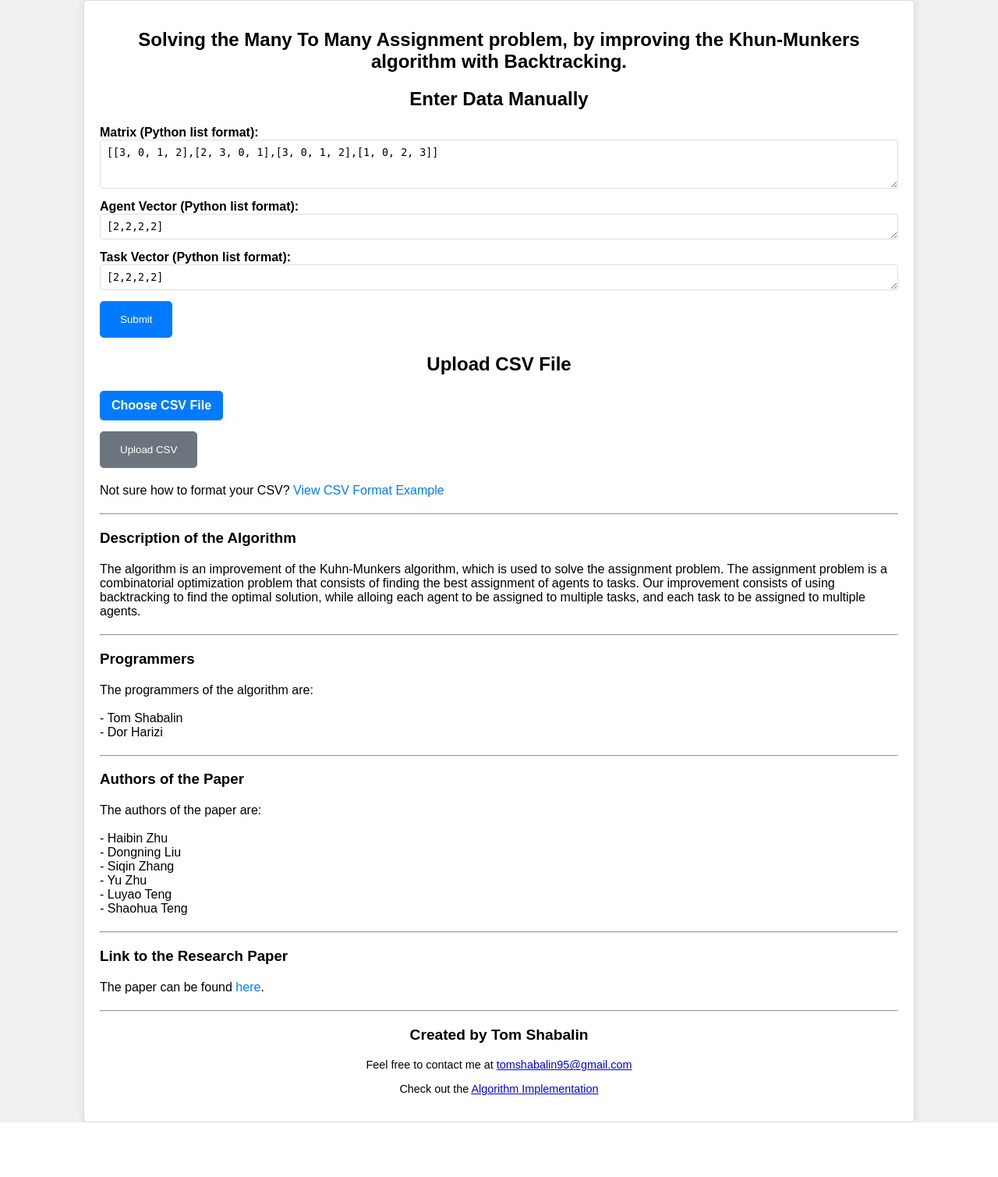
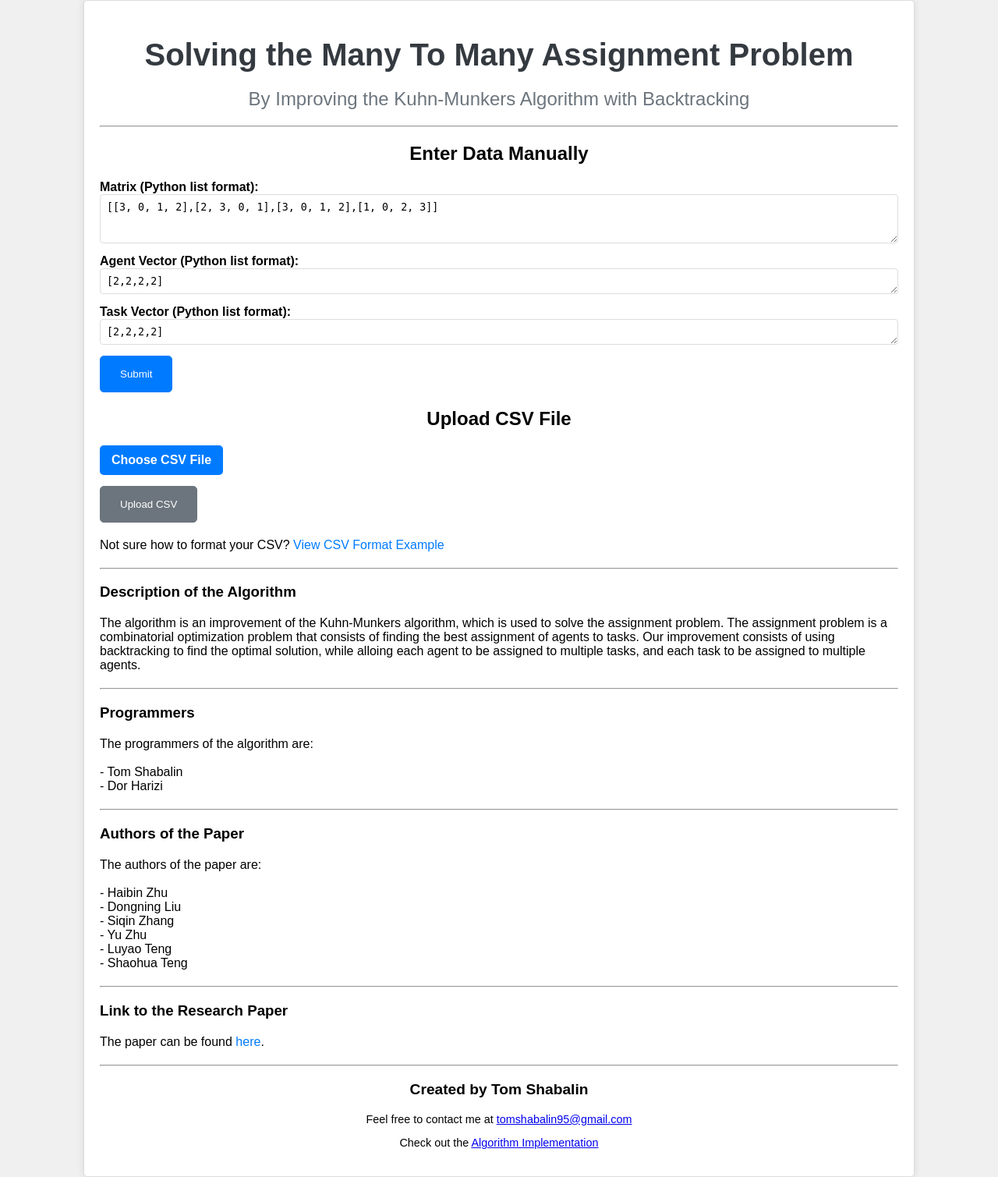
Before and after one commit to DorHarizi/ManyToMany_Flask, a Flask app: page / in a window 1280 px wide. Shown: the whole page at 78% size. Before the commit the page ends 1439 px from the top, so only its background shows below. Run offline with Flask 3, Linux system fonts and the light colour scheme.

Commit message:
Some last changes (css)

```diff
--- a/static/style.css
+++ b/static/style.css
@@ -15,6 +15,22 @@ body {
     border: 1px solid #ddd;
     border-radius: 5px;
     box-shadow: 0 0 10px rgba(0,0,0,0.1);
+}
+
+.main-title {
+    text-align: center;
+    margin-bottom: 20px;
+}
+
+.main-title h1 {
+    font-size: 2.5em;
+    color: #343a40;
+}
+
+.main-title h2 {
+    font-size: 1.5em;
+    color: #6c757d;
+    font-weight: 300;
 }
 
 h2 {
--- a/templates/index.html
+++ b/templates/index.html
@@ -7,7 +7,12 @@
 </head>
 <body>
     <div class="container">
-        <h1>Solving the Many To Many Assignment problem, by improving the Khun-Munkers algorithm with Backtracking.</h1>
+        <header class="main-title">
+            <h1>Solving the Many To Many Assignment Problem</h1>
+            <h2>By Improving the Kuhn-Munkers Algorithm with Backtracking</h2>
+        </header>
+
+        <hr>
 
         <!-- Regular user input -->
          <div class="form-container">
```
